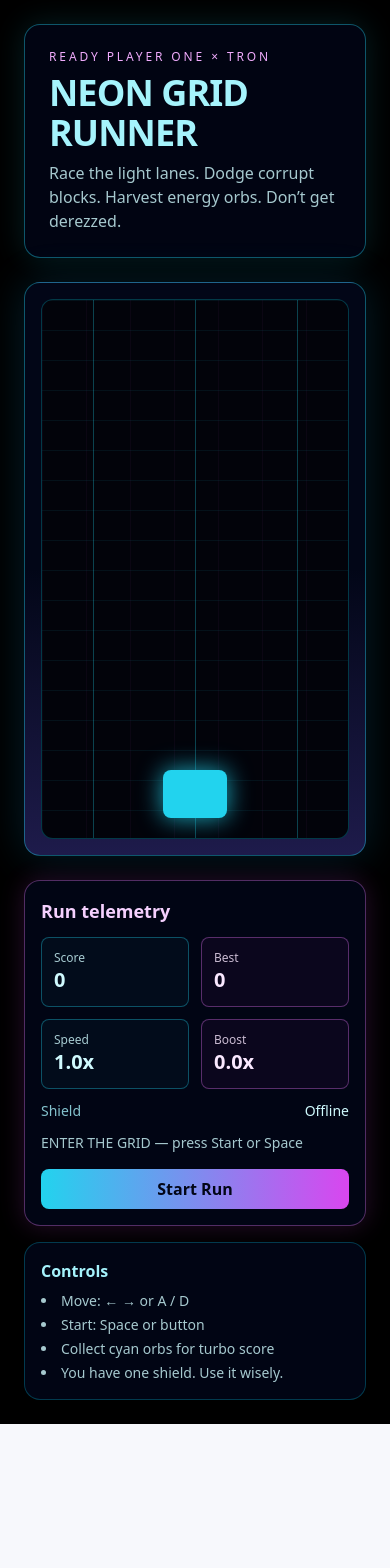
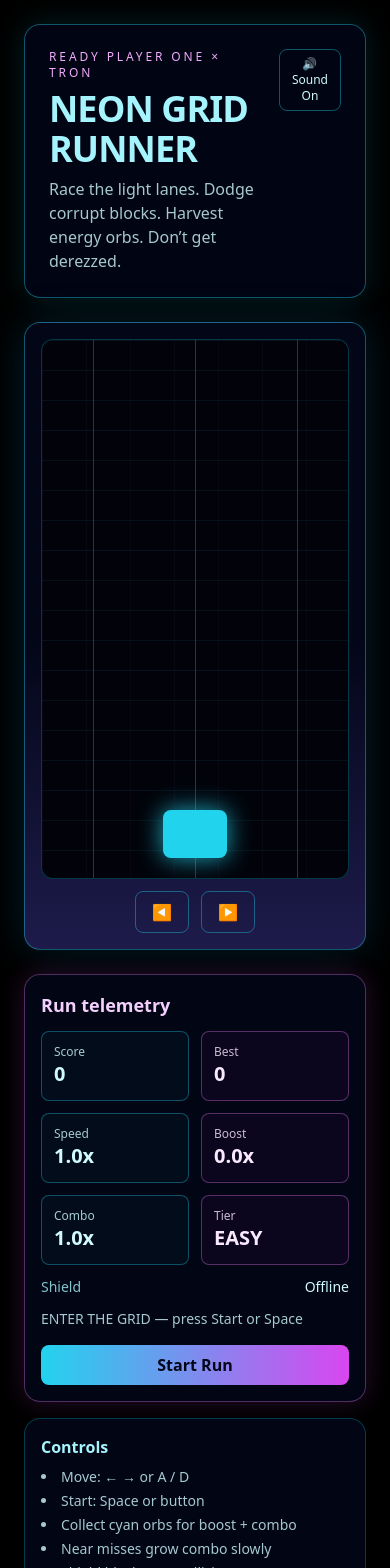
Before and after one commit to brettfrigo/gridrun, a Next.js app in the folder products/freelance-nudge/: page / in a window 390 px wide. Shown: the top 1568 px of the page. Before the commit the page ends 1424 px from the top, so only its background shows below. Built offline with nearby package versions, Linux system fonts and the light colour scheme.

Commit message:
feat(game): self-tune gameplay with combo, difficulty tiers, sound, and mobile controls

```diff
--- a/products/freelance-nudge/app/components/game-site.jsx
+++ b/products/freelance-nudge/app/components/game-site.jsx
@@ -15,14 +15,35 @@
   const [speed, setSpeed] = useState(1);
   const [shield, setShield] = useState(0);
   const [boost, setBoost] = useState(0);
+  const [combo, setCombo] = useState(1);
   const [message, setMessage] = useState("ENTER THE GRID — press Start or Space");
+  const [dangerFlash, setDangerFlash] = useState(false);
+  const [soundOn, setSoundOn] = useState(true);
 
   const lastSpawn = useRef(0);
   const lastOrbSpawn = useRef(0);
   const lastFrame = useRef(0);
   const raf = useRef(null);
+  const audioCtxRef = useRef(null);
 
   const laneX = useMemo(() => [16.66, 50, 83.33], []);
+
+  const playBeep = (freq = 440, duration = 0.08, type = "sine", gain = 0.035) => {
+    if (!soundOn || typeof window === "undefined") return;
+    const AudioCtx = window.AudioContext || window.webkitAudioContext;
+    if (!AudioCtx) return;
+    if (!audioCtxRef.current) audioCtxRef.current = new AudioCtx();
+    const ctx = audioCtxRef.current;
+    const osc = ctx.createOscillator();
+    const g = ctx.createGain();
+    osc.type = type;
+    osc.frequency.value = freq;
+    g.gain.value = gain;
+    osc.connect(g);
+    g.connect(ctx.destination);
+    osc.start();
+    osc.stop(ctx.currentTime + duration);
+  };
 
   const reset = () => {
     setPlayerLane(1);
@@ -32,6 +53,8 @@
     setSpeed(1);
     setShield(1);
     setBoost(0);
+    setCombo(1);
+    setDangerFlash(false);
     setMessage("RUNNER ONLINE");
   };
 
@@ -42,7 +65,17 @@
     lastOrbSpawn.current = now;
     lastFrame.current = now;
     setRunning(true);
+    playBeep(520, 0.07, "triangle", 0.03);
   };
+
+  useEffect(() => {
+    const savedBest = Number(localStorage.getItem("neon-grid-best") || "0");
+    if (savedBest > 0) setBest(savedBest);
+  }, []);
+
+  useEffect(() => {
+    localStorage.setItem("neon-grid-best", String(best));
+  }, [best]);
 
   useEffect(() => {
     const onKey = (e) => {
@@ -61,50 +94,52 @@
       const dt = ts - lastFrame.current;
       lastFrame.current = ts;
 
-      const spawnRate = Math.max(180, BASE_SPAWN_MS - speed * 75 - Math.min(boost, 3) * 60);
+      const spawnRate = Math.max(160, BASE_SPAWN_MS - speed * 72 - Math.min(boost, 3) * 70);
       if (ts - lastSpawn.current >= spawnRate) {
         lastSpawn.current = ts;
         const lane = Math.floor(Math.random() * LANES);
-        const type = Math.random() < 0.16 ? "wall" : "block";
+        const type = Math.random() < 0.2 ? "wall" : "block";
         setObstacles((prev) => [...prev, { id: crypto.randomUUID(), lane, y: -10, type }]);
       }
 
-      if (ts - lastOrbSpawn.current >= 2400) {
+      if (ts - lastOrbSpawn.current >= 2200) {
         lastOrbSpawn.current = ts;
         const lane = Math.floor(Math.random() * LANES);
         setOrbs((prev) => [...prev, { id: crypto.randomUUID(), lane, y: -8 }]);
       }
 
-      const velocity = dt * (0.027 + speed * 0.007 + Math.min(boost, 3) * 0.008);
+      const velocity = dt * (0.026 + speed * 0.007 + Math.min(boost, 3) * 0.01);
       setObstacles((prev) => prev.map((o) => ({ ...o, y: o.y + velocity })).filter((o) => o.y < 115));
-      setOrbs((prev) => prev.map((o) => ({ ...o, y: o.y + velocity * 0.85 })).filter((o) => o.y < 115));
+      setOrbs((prev) => prev.map((o) => ({ ...o, y: o.y + velocity * 0.88 })).filter((o) => o.y < 115));
 
-      setScore((s) => s + Math.floor((dt / 16) * (1 + boost * 0.35)));
-      setSpeed((s) => Math.min(10, s + dt * 0.000045));
-      setBoost((b) => Math.max(0, b - dt * 0.00035));
+      setScore((s) => s + Math.floor((dt / 16) * (1 + boost * 0.4) * combo));
+      setSpeed((s) => Math.min(11, s + dt * 0.000048));
+      setBoost((b) => Math.max(0, b - dt * 0.00032));
+      setCombo((c) => Math.max(1, c - dt * 0.00011));
 
       raf.current = requestAnimationFrame(loop);
     };
 
     raf.current = requestAnimationFrame(loop);
     return () => cancelAnimationFrame(raf.current);
-  }, [running, speed, boost]);
+  }, [running, speed, boost, combo]);
 
   useEffect(() => {
     if (!running) return;
 
-    let consumedOrb = false;
-    const gotOrb = orbs.some((o) => {
-      const hit = o.lane === playerLane && o.y > 80 && o.y < 96;
-      if (hit) consumedOrb = true;
-      return hit;
-    });
-
+    const gotOrb = orbs.some((o) => o.lane === playerLane && o.y > 80 && o.y < 96);
     if (gotOrb) {
       setOrbs((prev) => prev.filter((o) => !(o.lane === playerLane && o.y > 80 && o.y < 96)));
-      setBoost((b) => Math.min(4.5, b + 1.1));
-      setScore((s) => s + 120);
-      setMessage("ENERGY ORB COLLECTED ⚡");
+      setBoost((b) => Math.min(4.8, b + 1.2));
+      setCombo((c) => Math.min(4, c + 0.35));
+      setScore((s) => s + 150);
+      setMessage("ENERGY ORB COLLECTED ⚡ COMBO UP");
+      playBeep(860, 0.06, "triangle", 0.03);
+    }
+
+    const nearMiss = obstacles.some((o) => o.lane !== playerLane && o.y > 90 && o.y < 98);
+    if (nearMiss) {
+      setCombo((c) => Math.min(4.5, c + 0.02));
     }
 
     const hitObstacle = obstacles.find((o) => o.lane === playerLane && o.y > 78 && o.y < 96);
@@ -113,28 +148,41 @@
         setShield((s) => s - 1);
         setObstacles((prev) => prev.filter((o) => o.id !== hitObstacle.id));
         setMessage("SHIELD SAVED YOU");
+        setDangerFlash(true);
+        setTimeout(() => setDangerFlash(false), 140);
+        playBeep(180, 0.1, "sawtooth", 0.05);
       } else {
         setRunning(false);
         setBest((b) => Math.max(b, score));
         setMessage("DEREZZED. Press Start to jack back in.");
+        setDangerFlash(true);
+        playBeep(120, 0.18, "square", 0.06);
       }
     }
   }, [obstacles, orbs, playerLane, running, shield, score]);
 
   const vibe = boost > 0 ? "from-cyan-900/35 via-fuchsia-900/20 to-indigo-950" : "from-slate-950 via-slate-950 to-indigo-950";
+  const tier = speed > 8.5 ? "INSANE" : speed > 6 ? "HARD" : speed > 3.5 ? "NORMAL" : "EASY";
 
   return (
     <main className="min-h-screen bg-black text-cyan-100 p-6">
       <div className="mx-auto max-w-6xl">
         <header className="mb-6 rounded-2xl border border-cyan-400/40 bg-slate-950/80 p-6 shadow-[0_0_30px_rgba(34,211,238,.15)]">
-          <p className="text-xs uppercase tracking-[0.24em] text-fuchsia-300">READY PLAYER ONE × TRON</p>
-          <h1 className="mt-2 text-4xl font-black tracking-tight text-cyan-200">NEON GRID RUNNER</h1>
-          <p className="mt-2 text-cyan-100/80">Race the light lanes. Dodge corrupt blocks. Harvest energy orbs. Don’t get derezzed.</p>
+          <div className="flex items-start justify-between gap-3">
+            <div>
+              <p className="text-xs uppercase tracking-[0.24em] text-fuchsia-300">READY PLAYER ONE × TRON</p>
+              <h1 className="mt-2 text-4xl font-black tracking-tight text-cyan-200">NEON GRID RUNNER</h1>
+              <p className="mt-2 text-cyan-100/80">Race the light lanes. Dodge corrupt blocks. Harvest energy orbs. Don’t get derezzed.</p>
+            </div>
+            <button onClick={() => setSoundOn((s) => !s)} className="rounded-lg border border-cyan-400/40 px-3 py-1.5 text-xs">
+              {soundOn ? "🔊 Sound On" : "🔈 Sound Off"}
+            </button>
+          </div>
         </header>
 
         <section className="grid gap-6 md:grid-cols-[1.25fr_.75fr]">
           <div className={`rounded-2xl border border-cyan-400/40 bg-gradient-to-b ${vibe} p-4 shadow-[0_0_40px_rgba(14,165,233,.18)]`}>
-            <div className="relative h-[540px] overflow-hidden rounded-xl border border-cyan-500/30 bg-[#02030a]">
+            <div className={`relative h-[540px] overflow-hidden rounded-xl border border-cyan-500/30 bg-[#02030a] ${dangerFlash ? "animate-pulse" : ""}`}>
               <div className="absolute inset-0 opacity-35" style={{ backgroundImage: "linear-gradient(to bottom, rgba(34,211,238,0.2) 1px, transparent 1px)", backgroundSize: "100% 30px" }} />
               <div className="absolute inset-0 opacity-20" style={{ backgroundImage: "linear-gradient(to right, rgba(217,70,239,0.2) 1px, transparent 1px)", backgroundSize: "44px 100%" }} />
 
@@ -170,6 +218,11 @@
                 />
               )}
             </div>
+
+            <div className="mt-3 flex items-center justify-center gap-3 md:hidden">
+              <button onClick={() => setPlayerLane((p) => Math.max(0, p - 1))} className="rounded-lg border border-cyan-400/40 px-4 py-2">◀</button>
+              <button onClick={() => setPlayerLane((p) => Math.min(2, p + 1))} className="rounded-lg border border-cyan-400/40 px-4 py-2">▶</button>
+            </div>
           </div>
 
           <aside className="space-y-4">
@@ -180,6 +233,8 @@
                 <Stat label="Best" value={best} tone="fuchsia" />
                 <Stat label="Speed" value={`${speed.toFixed(1)}x`} tone="cyan" />
                 <Stat label="Boost" value={`${boost.toFixed(1)}x`} tone="fuchsia" />
+                <Stat label="Combo" value={`${combo.toFixed(1)}x`} tone="cyan" />
+                <Stat label="Tier" value={tier} tone="fuchsia" />
               </div>
               <div className="mt-3 flex items-center justify-between text-sm">
                 <span className="text-cyan-200/80">Shield</span>
@@ -196,8 +251,9 @@
               <ul className="mt-2 text-sm text-cyan-100/80 list-disc list-inside space-y-1">
                 <li>Move: ← → or A / D</li>
                 <li>Start: Space or button</li>
-                <li>Collect cyan orbs for turbo score</li>
-                <li>You have one shield. Use it wisely.</li>
+                <li>Collect cyan orbs for boost + combo</li>
+                <li>Near misses grow combo slowly</li>
+                <li>Shield blocks one collision</li>
               </ul>
             </div>
           </aside>
```
